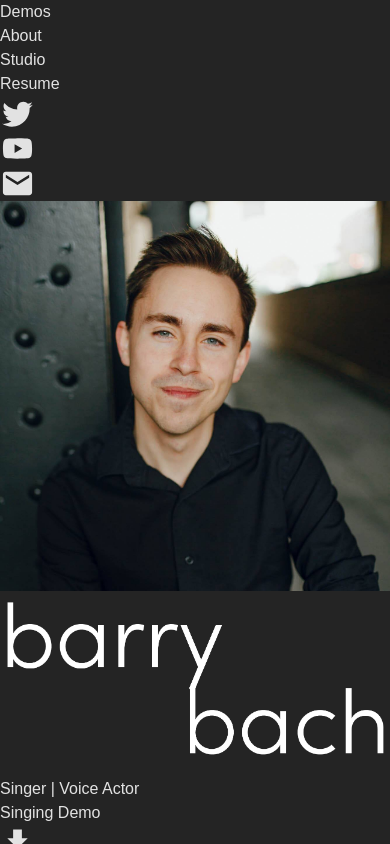
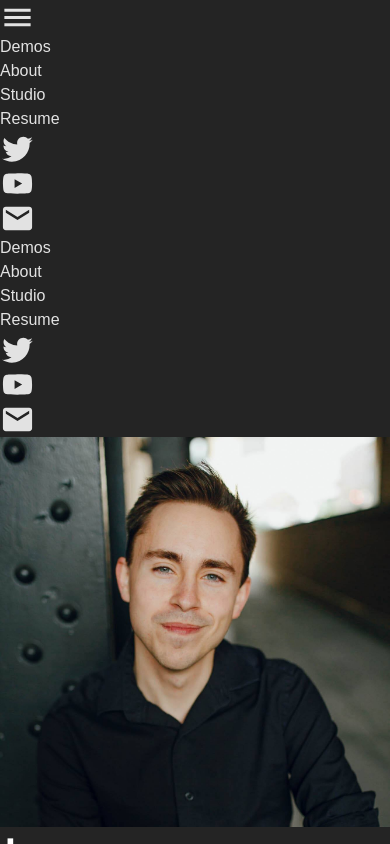
Before and after one commit to bbachdev/barry-bach-site, a React (Vite) app: page / in a window 390 px wide. Shown: the top 844 px of the page. Built offline with nearby package versions, Linux system fonts and the light colour scheme; a web font is replaced by a local one.

Commit message:
Layout updates + mobile updates

```diff
--- a/src/App.tsx
+++ b/src/App.tsx
@@ -6,16 +6,20 @@ import StudioSpecs from './components/StudioSpecs'
 
 import Headshot from './assets/images/headshot1.jpg'
 import Logo from './assets/images/NameLogo.png'
+import StudioImage from './assets/images/studio.jpg'
+import { useState } from 'react'
 
 function App() {
-return (
+  const currentYear = new Date().getFullYear()
+
+  return (
     <SiteLayout>
       <div className={'flex flex-col'}>
-        <div id="introSection" className={'flex flex-row item bg-neutral-600'}>
-          <img src={Headshot} alt="Barry Bach" className={'w-3/5'}/>
-          <div className={'flex flex-col w-1/2 items-center'}>
-            <div className={'flex flex-col w-3/5 mt-8'}>
-              <img src={Logo} alt="Barry Bach logo text" className={'w-full'}/>
+        <div id="introSection" className={'flex flex-col md:flex-row bg-neutral-600'}>
+          <img src={Headshot} alt="Barry Bach headshot" className={'w-full md:w-3/5 object-cover'}/>
+          <div className={'flex flex-col w-full md:w-1/2 items-center'}>
+            <div className={'flex flex-col w-full md:w-3/5 mt-8'}>
+              <img src={Logo} alt="Barry Bach logo text" className={'w-3/5 mx-auto md:w-full'}/>
               <span className={'font-light text-center text-lg mt-4'}>Singer | Voice Actor</span>
             </div>
 
@@ -26,17 +30,25 @@ return (
             </div>
           </div>
         </div>
-        <div id="aboutSection" className={'flex flex-col space-y-4 mb-8'}>
+        <a id="about"></a><div id="aboutSection" className={'flex flex-col space-y-4 pb-10 border-x border-neutral-600'}>
           <h2 className={'text-center text-4xl mt-8 mb-6'}>About</h2>
-          <p className={'w-4/5 mx-auto'}>
+          <p className={'w-4/5 mx-auto text-center md:text-left'}>
             {'Barry Bach (he/him) is a professional singer and voice actor, currently residing in the greater Minneapolis area. His love for the vocal arts originated from both watching, as well as participating in, a variety of musical theatre productions throughout his teenage and early adult years. While simultaneously studying computer science at the University of Wisconsin - Eau Claire, Barry underwent further refinement of his voice and acting technique, and continued performing in various theatrical and operatic productions throughout his educational career.'}<br/><br/>
             {'Following his years of formal education, Barry spent several years as a member of Twin Cities based "a cappella" group, '}<i>Due North</i>{', performing for a large number of audiences within public, corporate, and education settings. Upon the group\'s disbandment in 2020, Barry honed in his skills and strengths, and began his pursuit towards voice acting and freelance singing opportunities.'}<br/><br/>
-            {'Today, Barry has completed such work for a variety of clients, ranging from small independent productions to "triple-A" video game titles. His youthful, dynamic tenor voice is well suited for a variety of roles and genres of work, and he prides himself on his passion and genuine enthusiasm for his craft. Your project deserves more than just "a voice" to get the job done, and Barry is well-equipped and eager to help bring your creative vision to life.'}
+            {'Today, Barry has completed such work for a variety of clients, ranging from small independent productions to larger "triple-A" video game titles alike. His youthful, dynamic tenor voice is well suited for a variety of roles and genres of work, and he prides himself on his passion and genuine enthusiasm for his craft. Your project deserves more than just "a voice" to get the job done, and Barry is well-equipped and eager to help bring your creative vision to life.'}
           </p>
         </div>
-        <div id="specsSection" className={'flex flex-col space-y-4 bg-neutral-300 text-slate-700'}>
+        <div id="specsSection" className={'flex flex-col md:flex-row bg-[#f4e8b7] text-slate-700'}>
           <StudioSpecs />
+          <img className={'object-cover'} src={StudioImage} alt='Image of home studio'/>
         </div>
+        <a id="about"></a><div id="resumeSection" className={'flex flex-col space-y-4 pb-10 border-x border-neutral-600'}>
+          <h2 className={'text-center text-4xl mt-8 mb-6'}>Resume</h2>
+
+        </div>
+      </div>
+      <div id="footer" className={'bg-neutral-600 w-full flex items-center py-4'}>
+        <span className={'mx-auto'}>&copy; Barry Bach {currentYear}</span>
       </div>
     </SiteLayout>
   )
--- a/src/components/Header.tsx
+++ b/src/components/Header.tsx
@@ -3,13 +3,63 @@ import TwitterIcon from '@mui/icons-material/Twitter';
 import YouTubeIcon from '@mui/icons-material/YouTube';
 
 import NameLogo from '../assets/images/NameLogo.png';
+import MenuIcon from '@mui/icons-material/Menu';
+import CloseIcon from '@mui/icons-material/Close';
+
+import { useState } from 'react';
 
 export default function Header() {
+  const [isMenuOpen, setIsMenuOpen] = useState<boolean>(false)
+
+  const toggleMenu = () => {
+    setIsMenuOpen(!isMenuOpen);
+  }
+
   return (
-    <header className={'max-w-7xl h-24 mx-auto px-4 py-2 flex flex-row text-md items-center'}>
+    <header className={'max-w-7xl max-h-48 md:h-24 mx-auto px-4 py-2 flex flex-row text-md items-center'}>
       { /* TODO - add logo when scrolling past NameLogo on top section */}
       {/* <img alt={'Barry Bach logo text'} className={'h-20'} src={NameLogo} /> */}
-      <div className={'ml-auto flex flex-row'}>
+
+      {/* Mobile */}
+      <div className={'flex md:hidden h-20 flex-row ml-auto cursor-pointer items-center'} onClick={toggleMenu}>
+        {isMenuOpen && (
+            <CloseIcon fontSize={'large'}/>
+          )
+        }
+        {!isMenuOpen && (
+          <MenuIcon fontSize={'large'}/>
+        )}
+      </div>
+      <div className={`${isMenuOpen ? 'flex' : 'hidden'} md:hidden flex-col bg-[#242424] space-y-4 absolute py-2 top-20 right-0 w-full h-fit z-20`}>
+        <ul className={'flex flex-col space-y-8 items-center text-2xl'}>
+          <li>
+            <a href={'#'} onClick={toggleMenu}>Demos</a>
+          </li>
+          <li>
+            <a href={'#about'} onClick={toggleMenu}>About</a>
+          </li>
+          <li>
+            <a href={'#studio'} onClick={toggleMenu}>Studio</a>
+          </li>
+          <li>
+            <a href={'#studio'} onClick={toggleMenu}>Resume</a>
+          </li>
+        </ul>
+        <ul className={'flex flex-row space-x-5 items-center mx-auto py-4'}>
+          <li>
+            <a href={'https://twitter.com/barry_bach'} target={'_blank'} onClick={toggleMenu}><TwitterIcon fontSize={'large'}/></a>
+          </li>
+          <li>
+            <a href={'https://www.youtube.com/channel/UC2_ONiCusUKZ85yqGMNKgJg'} target={'_blank'} onClick={toggleMenu}><YouTubeIcon fontSize={'large'}/></a>
+          </li>
+          <li>
+            <a href={'mailto:contact@barrybach.com'} target={'_blank'} onClick={toggleMenu}><EmailIcon fontSize={'large'}/></a>
+          </li>
+        </ul>
+      </div>
+
+      {/* Desktop */}
+      <div className={'ml-auto hidden md:flex flex-row'}>
         <ul className={'flex flex-row space-x-8'}>
           <li>
             <a href={'#'}>Demos</a>
@@ -25,7 +75,7 @@ export default function Header() {
           </li>
         </ul>
       </div>
-      <div className={'ml-8 flex flex-row'}>
+      <div className={'ml-8 hidden md:flex flex-row'}>
           <ul className={'flex flex-row space-x-5'}>
           <li>
             <a href={'https://twitter.com/barry_bach'} target={'_blank'}><TwitterIcon fontSize={'large'}/></a>
--- a/src/index.css
+++ b/src/index.css
@@ -11,11 +11,19 @@
   font-weight: 400;
   font-style: normal;
 
+  scroll-behavior: smooth;
+
   font-synthesis: none;
   text-rendering: optimizeLegibility;
   -webkit-font-smoothing: antialiased;
   -moz-osx-font-smoothing: grayscale;
   -webkit-text-size-adjust: 100%;
+}
+
+@media screen and (prefers-reduced-motion: reduce) {
+	:root {
+		scroll-behavior: auto;
+	}
 }
 
 /* Input-Range Overrides */
```
